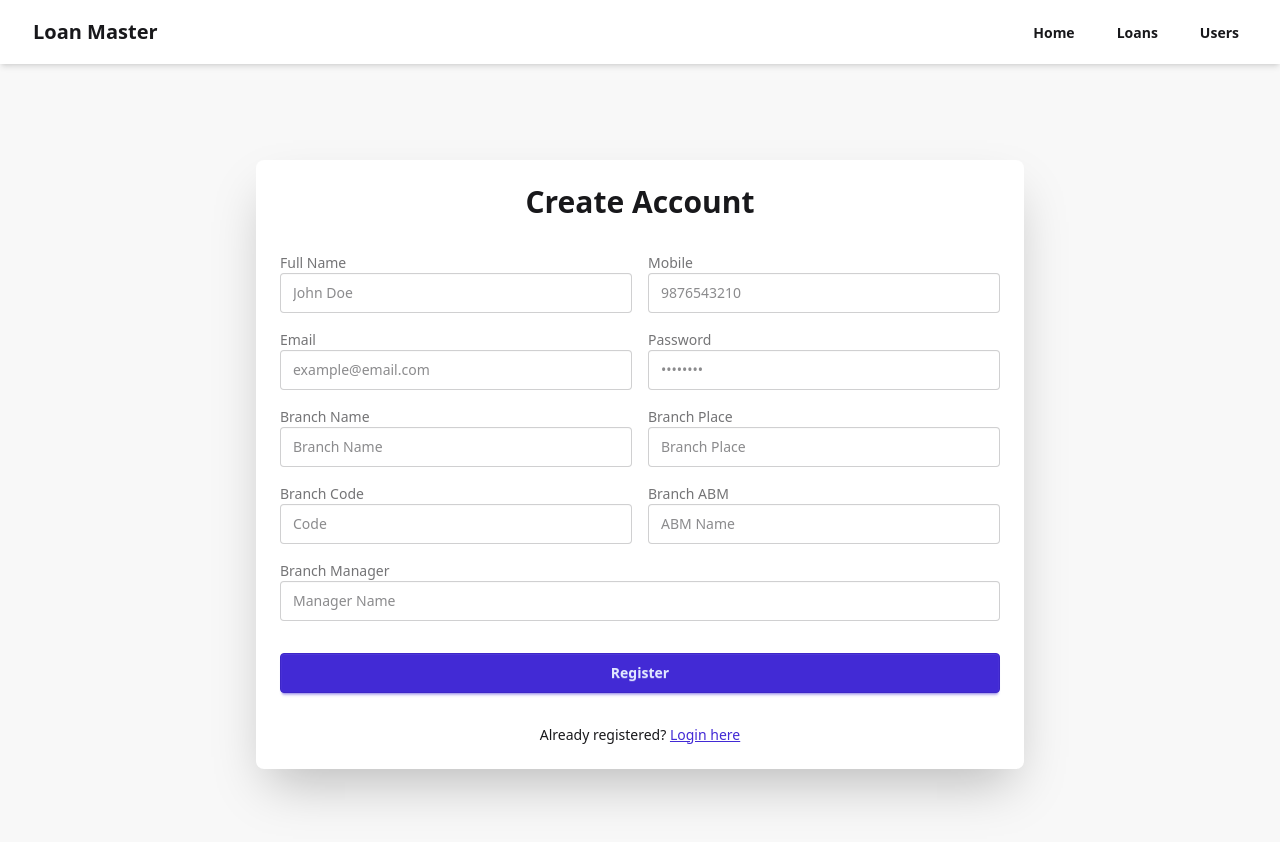
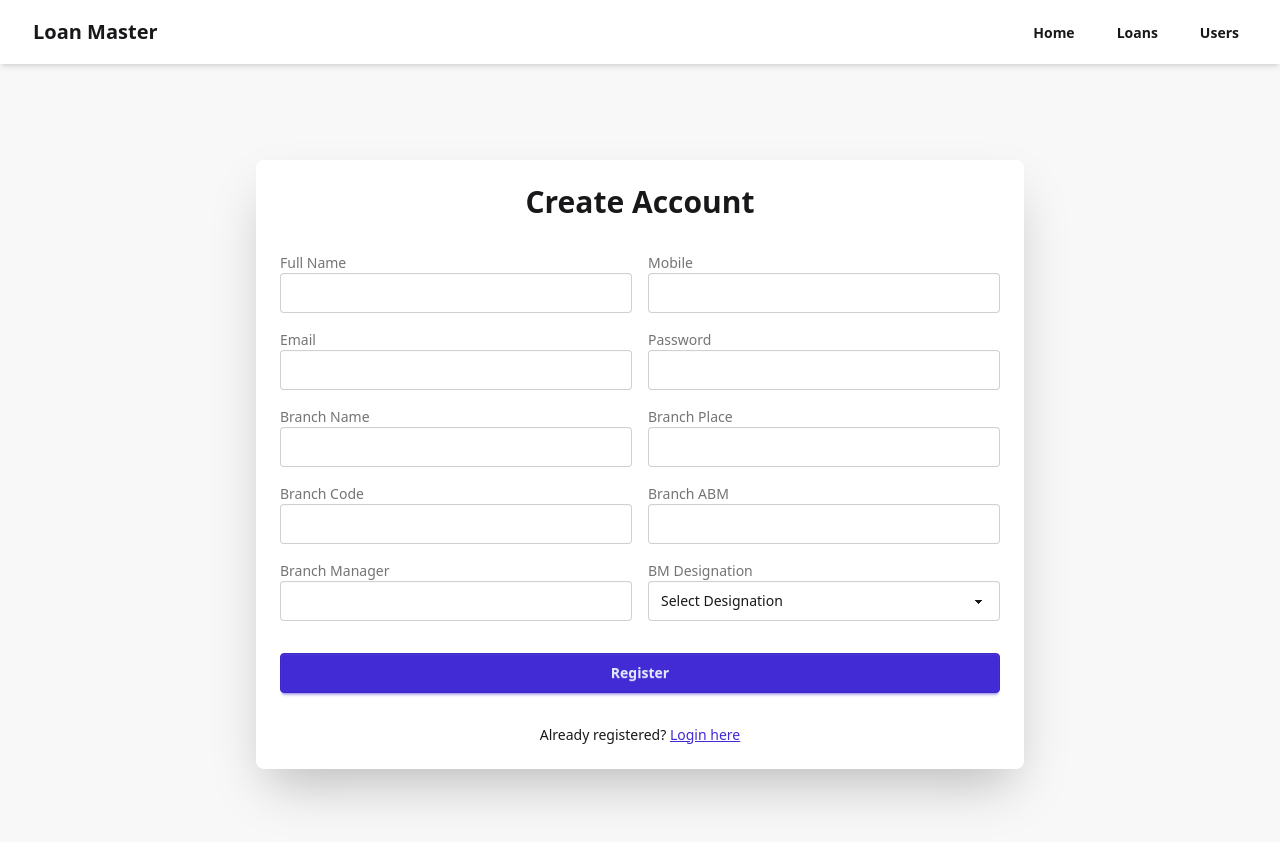
Before and after one commit to rahulpanjiyara/loanmaster-frontend, a React (Vite) app: page /register in a window 1280 px wide. Shown: the top 842 px of the page. Built offline with nearby package versions, Linux system fonts and the light colour scheme; no server answers.

Commit message:
Added BM Designation in Profile

```diff
--- a/src/components/RegisterForm.jsx
+++ b/src/components/RegisterForm.jsx
@@ -14,8 +14,9 @@ const RegisterForm = () => {
     brCode: "",
     brAbm: "",
     brManager: "",
+    BMDesignation:"",
   });
-  const [loading,setLoading] =useState(false);
+  const [loading, setLoading] = useState(false);
 
   const navigate = useNavigate();
   const backendUrl = import.meta.env.VITE_BACKEND_URL; // Use the environment variable for backend URL
@@ -28,27 +29,25 @@ const RegisterForm = () => {
     e.preventDefault();
     setLoading(true);
     try {
-      const response = await axios.post(backendUrl +
-        "/user/register",
-        form
-      );
+      const response = await axios.post(backendUrl + "/user/register", form);
       if (response.data.success === true) {
         toast.success(response.data.message || "Registration successful!");
         navigate("/login");
       }
     } catch (err) {
       toast.error(err.response?.data?.error || "Registration failed");
-    }finally{
+    } finally {
       setLoading(false);
     }
-
   };
 
   return (
     <div className="min-h-screen flex items-center justify-center bg-base-200 p-4">
       <div className="card w-full max-w-3xl shadow-2xl bg-base-100">
         <div className="card-body">
-          <h1 className="text-3xl font-bold text-center mb-6">Create Account</h1>
+          <h1 className="text-3xl font-bold text-center mb-6">
+            Create Account
+          </h1>
 
           <form
             onSubmit={handleSubmit}
@@ -64,7 +63,6 @@ const RegisterForm = () => {
                 name="name"
                 value={form.name}
                 onChange={handleChange}
-                placeholder="John Doe"
                 className="input input-bordered w-full"
                 required
               />
@@ -80,7 +78,6 @@ const RegisterForm = () => {
                 name="mobile"
                 value={form.mobile}
                 onChange={handleChange}
-                placeholder="9876543210"
                 className="input input-bordered w-full"
                 required
               />
@@ -96,7 +93,6 @@ const RegisterForm = () => {
                 name="email"
                 value={form.email}
                 onChange={handleChange}
-                placeholder="example@email.com"
                 className="input input-bordered w-full"
                 required
               />
@@ -112,7 +108,6 @@ const RegisterForm = () => {
                 name="password"
                 value={form.password}
                 onChange={handleChange}
-                placeholder="••••••••"
                 className="input input-bordered w-full"
                 required
               />
@@ -127,7 +122,6 @@ const RegisterForm = () => {
                 name="brName"
                 value={form.brName}
                 onChange={handleChange}
-                placeholder="Branch Name"
                 className="input input-bordered w-full"
               />
             </div>
@@ -141,7 +135,6 @@ const RegisterForm = () => {
                 name="brPlace"
                 value={form.brPlace}
                 onChange={handleChange}
-                placeholder="Branch Place"
                 className="input input-bordered w-full"
               />
             </div>
@@ -155,7 +148,6 @@ const RegisterForm = () => {
                 name="brCode"
                 value={form.brCode}
                 onChange={handleChange}
-                placeholder="Code"
                 className="input input-bordered w-full"
               />
             </div>
@@ -169,13 +161,12 @@ const RegisterForm = () => {
                 name="brAbm"
                 value={form.brAbm}
                 onChange={handleChange}
-                placeholder="ABM Name"
                 className="input input-bordered w-full"
               />
             </div>
 
             {/* Branch Manager */}
-            <div className="form-control sm:col-span-2">
+            <div className="form-control">
               <label className="label">
                 <span className="label-text">Branch Manager</span>
               </label>
@@ -183,19 +174,41 @@ const RegisterForm = () => {
                 name="brManager"
                 value={form.brManager}
                 onChange={handleChange}
-                placeholder="Manager Name"
                 className="input input-bordered w-full"
               />
             </div>
 
+            {/* BM Designation */}
+            <div className="form-control">
+              <label className="label">
+                <span className="label-text">BM Designation</span>
+              </label>
+              <select
+                name="BMDesignation"
+                value={form.BMDesignation}
+                onChange={handleChange}
+                className="select select-bordered w-full"
+              >
+                <option value="">Select Designation</option>
+                <option value="Branch Manager">Branch Manager - Scale I</option>
+                <option value="Manager">Manager - Scale II</option>
+                <option value="Sr. Manager">Sr. Manager - Scale III</option>
+                <option value="Chief Manager">Chief Manager - Scale IV</option>
+              </select>
+            </div>
+
             {/* Submit Button */}
             <div className="form-control sm:col-span-2 mt-4">
-              <button type="submit" className="btn btn-primary w-full" disabled={loading}>
+              <button
+                type="submit"
+                className="btn btn-primary w-full"
+                disabled={loading}
+              >
                 {loading ? (
-            <span className="loading loading-spinner loading-sm"></span>
-          ) : (
-            "Register"
-          )}
+                  <span className="loading loading-spinner loading-sm"></span>
+                ) : (
+                  "Register"
+                )}
               </button>
             </div>
           </form>
--- a/src/loans/LOD/LODLoan.jsx
+++ b/src/loans/LOD/LODLoan.jsx
@@ -544,11 +544,11 @@ const LODLoan = () => {
           </section>
 
           {/* Buttons */}
-          <div className="flex justify-between mt-4">
-            <button className="btn btn-secondary px-8" onClick={handleClear}>
-              Clear Form
+          <div className="join flex justify-end mt-6">
+            <button className="btn  join-item" onClick={handleClear}>
+              Reset
             </button>
-            <button className="btn btn-primary px-8" onClick={handleSubmit} disabled={loading}>
+            <button className="btn btn-secondary join-item" onClick={handleSubmit} disabled={loading}>
               {loading ? (
                 <>
                   <span className="loader mr-2"></span> Submitting...
--- a/src/loans/SHG/ColumnInput.jsx
+++ b/src/loans/SHG/ColumnInput.jsx
@@ -9,6 +9,7 @@ export default function ColumnInput({
   handleChange,
   className = "",
   label = null,
+  disabled=false,
 }) {
   return (
     <div className="form-control w-full">
@@ -44,6 +45,7 @@ export default function ColumnInput({
           onChange={handleChange}
           className="input w-full"
           aria-label={placeholder}
+          disabled={disabled}
         />
       )}
     </div>
--- a/src/pages/ForgotPassword.jsx
+++ b/src/pages/ForgotPassword.jsx
@@ -1,10 +1,12 @@
 import { useState } from "react";
 import axios from "axios";
+
 
 
 export default function ForgotPassword() {
   const [email, setEmail] = useState("");
   const [message, setMessage] = useState("");
+  const [isError, setIsError] = useState(false);
   const [loading, setLoading] = useState(false);
   const backendUrl = import.meta.env.VITE_BACKEND_URL;
 
@@ -15,8 +17,10 @@ export default function ForgotPassword() {
     try {
       const res = await axios.post(backendUrl+ "/user/forgot-password", { email });
       setMessage(res.data.message);
+      setIsError(false);
     } catch (err) {
       setMessage(err.response?.data?.message || "Error sending reset link");
+      setIsError(true);
     }finally {
       setLoading(false);
     }
@@ -26,7 +30,7 @@ export default function ForgotPassword() {
     <div className="flex justify-center items-center h-screen bg-base-200">
       <div className="card w-96 bg-base-100 shadow-xl p-6">
         <h2 className="text-xl font-bold mb-4">Forgot Password</h2>
-        {message && <p className="mb-4 text-green-500">{message}</p>}
+        {message && <p className={`mb-2 ${isError?"text-secondary":"text-success"}`}>{message}</p>}
         <form onSubmit={handleSubmit} className="space-y-4">
           <input
             type="email"
--- a/src/pages/ProfilePage.jsx
+++ b/src/pages/ProfilePage.jsx
@@ -75,7 +75,7 @@ const ProfilePage = () => {
               { label: "Branch Code", name: "brCode" },
               { label: "Branch ABM", name: "brAbm" },
               { label: "Branch Manager", name: "brManager" },
-              { label: "User Type", name: "userType", disabled: true },
+              // { label: "User Type", name: "userType", disabled: true },
             ].map((field, idx) => (
               <div
                 key={idx}
@@ -97,7 +97,25 @@ const ProfilePage = () => {
               </div>
             ))}
 
-            <div className="form-control sm:col-span-2">
+             <div className="form-control">
+              <label className="label">
+                <span className="label-text">BM Designation</span>
+              </label>
+              <select
+                name="BMDesignation"
+                value={form.BMDesignation || ""}
+                onChange={handleChange}
+                disabled={!editMode}
+                className="select select-bordered w-full"
+              >
+                <option value="Branch Manager">Branch Manager - Scale I</option>
+                <option value="Manager">Manager - Scale II</option>
+                <option value="Sr. Manager">Sr. Manager - Scale III</option>
+                <option value="Chief Manager">Chief Manager - Scale IV</option>
+              </select>
+            </div>
+
+            {/* <div className="form-control ">
               <label className="label">
                 <span className="label-text">User Status</span>
               </label>
@@ -111,7 +129,7 @@ const ProfilePage = () => {
                 <option value="active">Active</option>
                 <option value="inactive">Inactive</option>
               </select>
-            </div>
+            </div> */}
 
             {/* Buttons */}
             <div className="sm:col-span-2 flex flex-col sm:flex-row justify-end gap-3 mt-4">
--- a/src/pages/ResetPassword.jsx
+++ b/src/pages/ResetPassword.jsx
@@ -30,7 +30,7 @@ export default function ResetPassword() {
     <div className="flex justify-center items-center h-screen bg-base-200">
       <div className="card w-96 bg-base-100 shadow-xl p-6">
         <h2 className="text-xl font-bold mb-4">Reset Password</h2>
-        {message && <p className="mb-4 text-red-500">{message}</p>}
+        {message && <p className="mb-2 text-success">{message}</p>}
         <form onSubmit={handleSubmit} className="space-y-4">
           <input
             type="password"
```
Also changed, not shown: src/loans/SHG/SHGLoan.jsx (+9 -5 lines), src/pages/AllUsers.jsx (+5 -5 lines).
